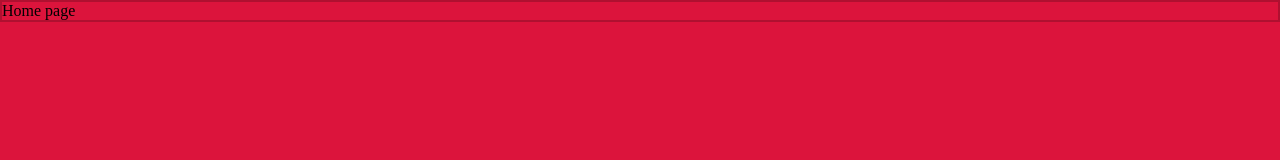
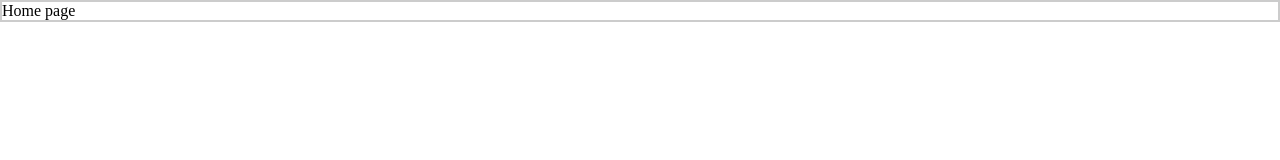
Before and after one commit to Musyani-Luckson/Rent-A-Movie, a website: page Public/index.html in a window 1280 px wide. Drawn offline with Linux system fonts and the light colour scheme.

Commit message:
Finally Fixed The Static Files Issue

```diff
--- a/Public/Styles/landing_page.css
+++ b/Public/Styles/landing_page.css
@@ -2,7 +2,6 @@
   border: solid 1px rgba(0, 0, 0, .2);
   padding: 0;
   margin: 0;
-  background: crimson;
 }
 
 .MainLayout {
```
